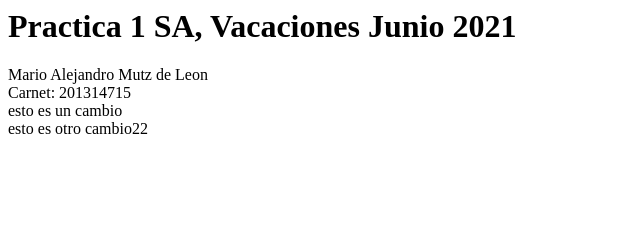
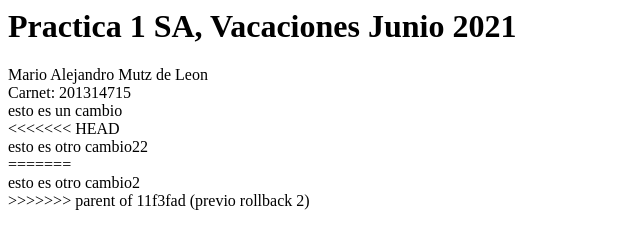
Before and after one commit to mmutz201314715/SAPractica1, a website: page index.html in a window 1280 px wide. Shown: the whole page, without its empty margins (0-640 px from the left). Drawn offline with Linux system fonts and the light colour scheme.

Commit message:
rollback

```diff
--- a/index.html
+++ b/index.html
@@ -7,6 +7,10 @@
 	Mario Alejandro Mutz de Leon
     <div>Carnet: 201314715</div>
     <div>esto es un cambio</div>
+<<<<<<< HEAD
     <div>esto es otro cambio22</div>
+=======
+    <div>esto es otro cambio2</div>
+>>>>>>> parent of 11f3fad (previo rollback 2)
 	</body>
 </html>
```
